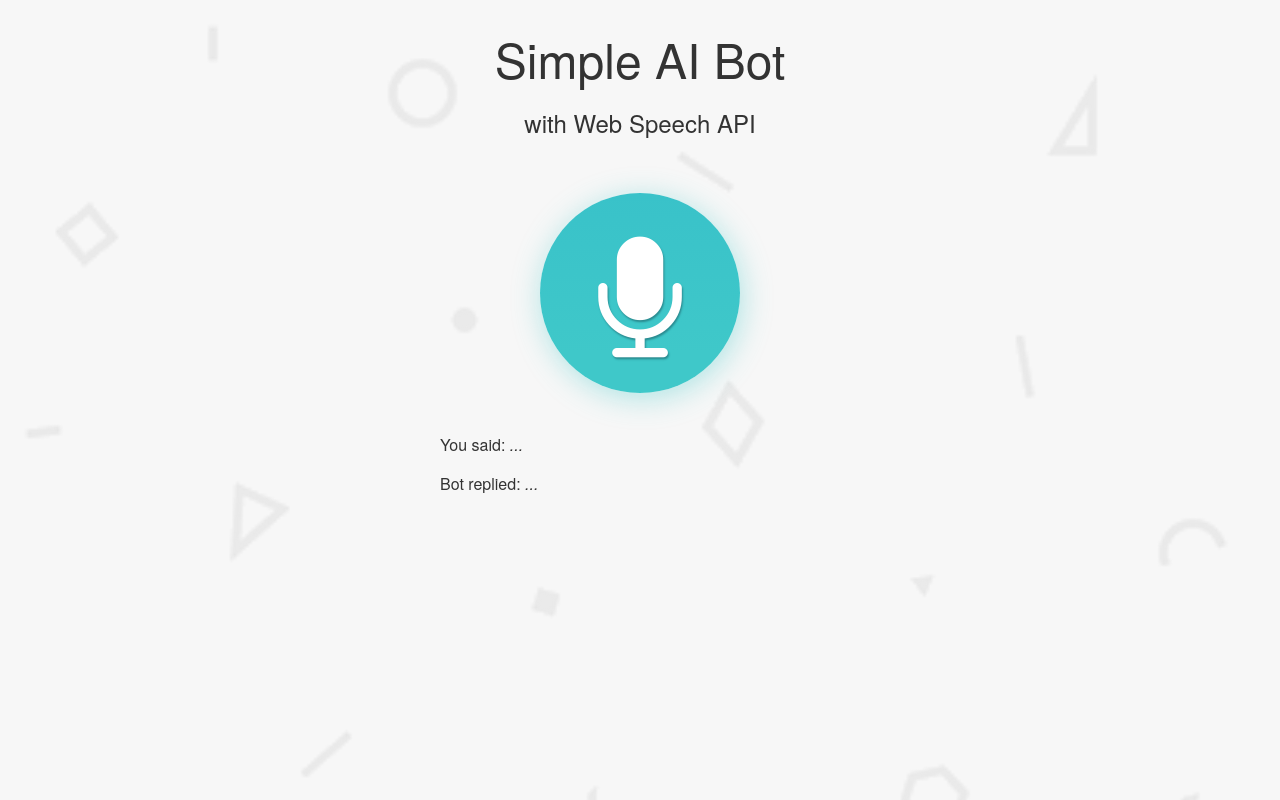
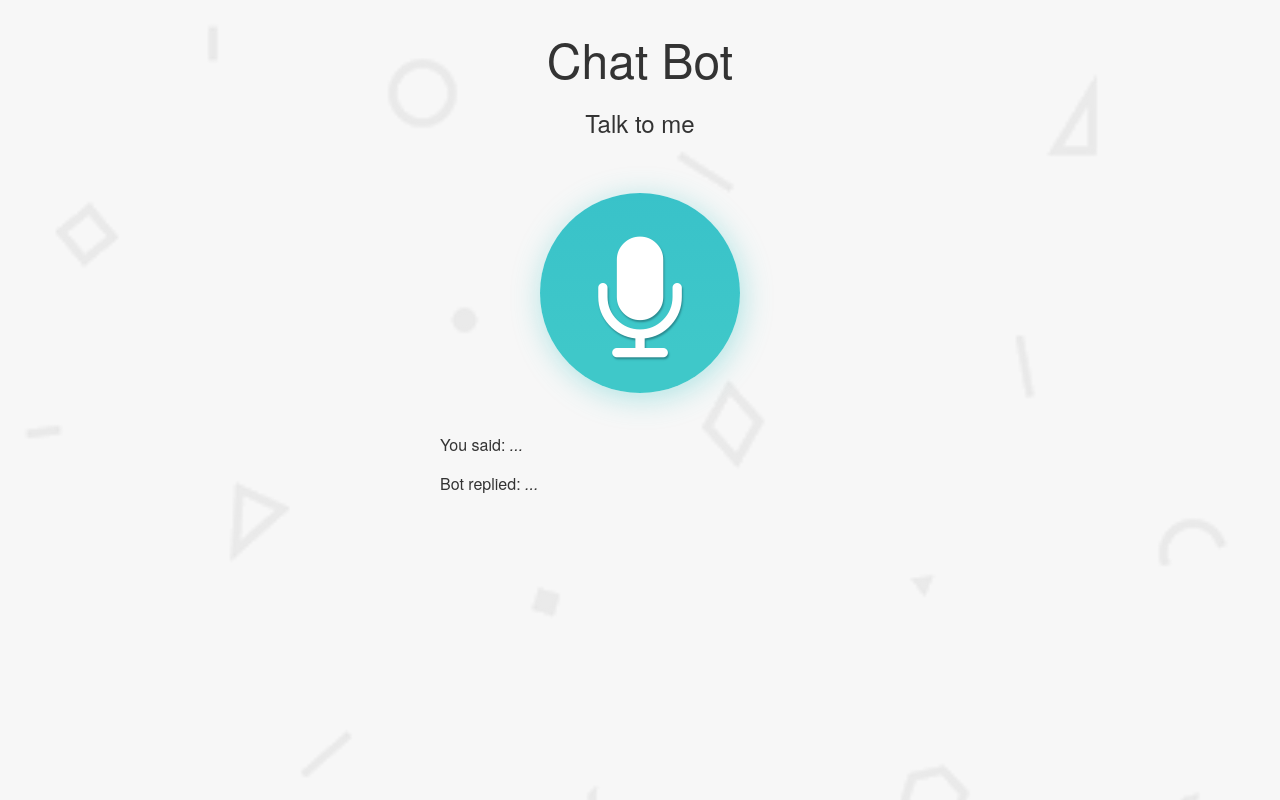
Before and after one commit to riyamalin/chatbot, a website: page views/index.html in a window 1280 px wide. Drawn offline with nearby package versions, Linux system fonts and the light colour scheme; files that its build step writes are made by us from their sources; no server answers; files whose address does not match are found by name.

Commit message:
updated the title

```diff
--- a/views/index.html
+++ b/views/index.html
@@ -4,10 +4,10 @@
     <meta charset="utf-8">
     <meta http-equiv="X-UA-Compatible" content="IE=edge,chrome=1">
     <meta name="viewport" content="width=device-width">
-    <meta name="description" content="Simple AI Chat Bot Demo with Web Speech API">
+    <meta name="description" content="Chatbot">
     <meta name="author" content="Tomomi Imura  @girlie_mac">
 
-    <title>Simple AI Demo with Web Speech API</title>
+    <title>Chatbot</title>
 
     <link rel="stylesheet" href="https://cdnjs.cloudflare.com/ajax/libs/font-awesome/4.7.0/css/font-awesome.min.css">
     <link rel="stylesheet" href="css/style.css">
@@ -15,8 +15,8 @@
 
   <body>
     <section>
-      <h1>Simple AI Bot</h1>
-      <h2>with Web Speech API</h2>
+      <h1>Chat Bot</h1>
+      <h2>Talk to me</h2>
 
       <button><i class="fa fa-microphone"></i></button>
 
```
